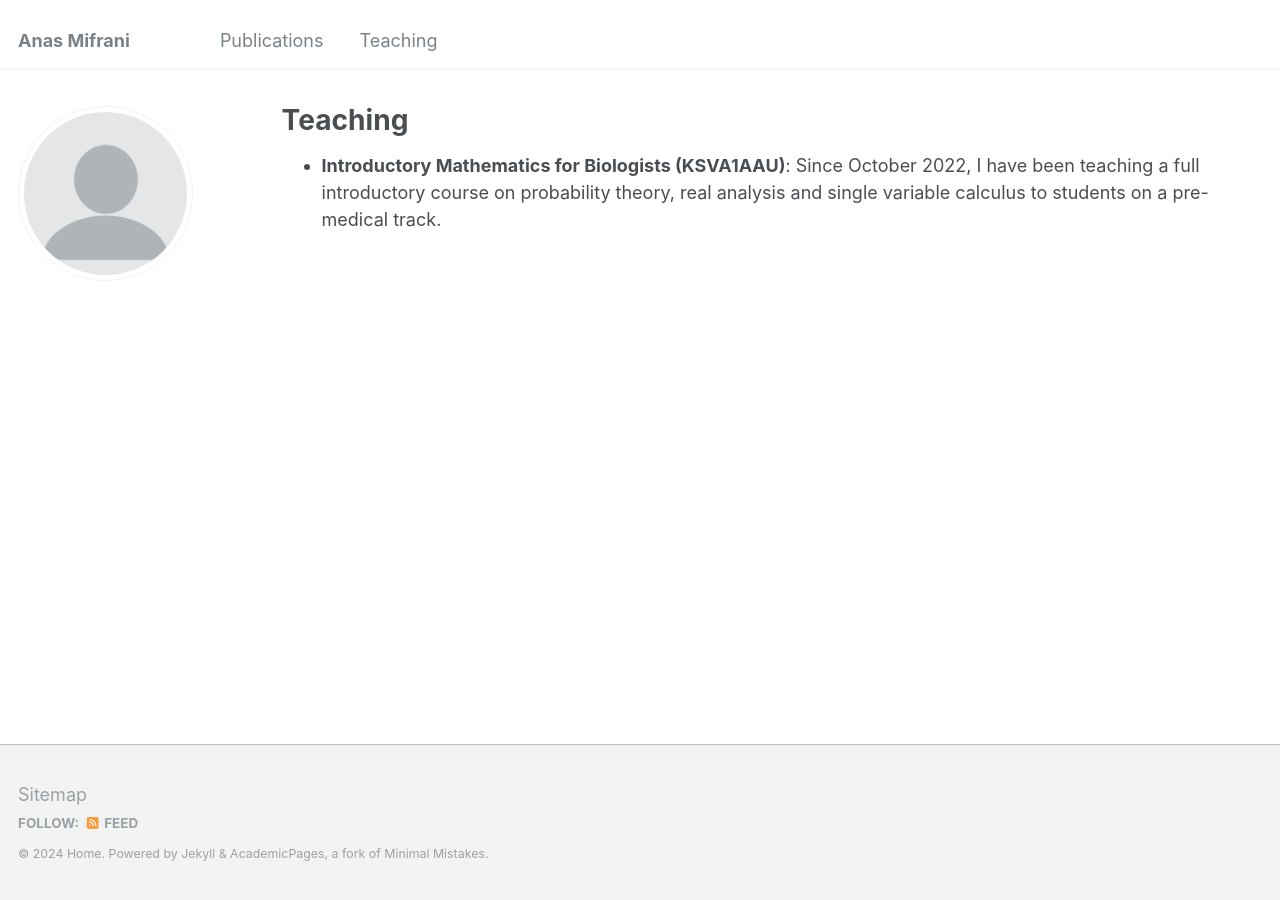
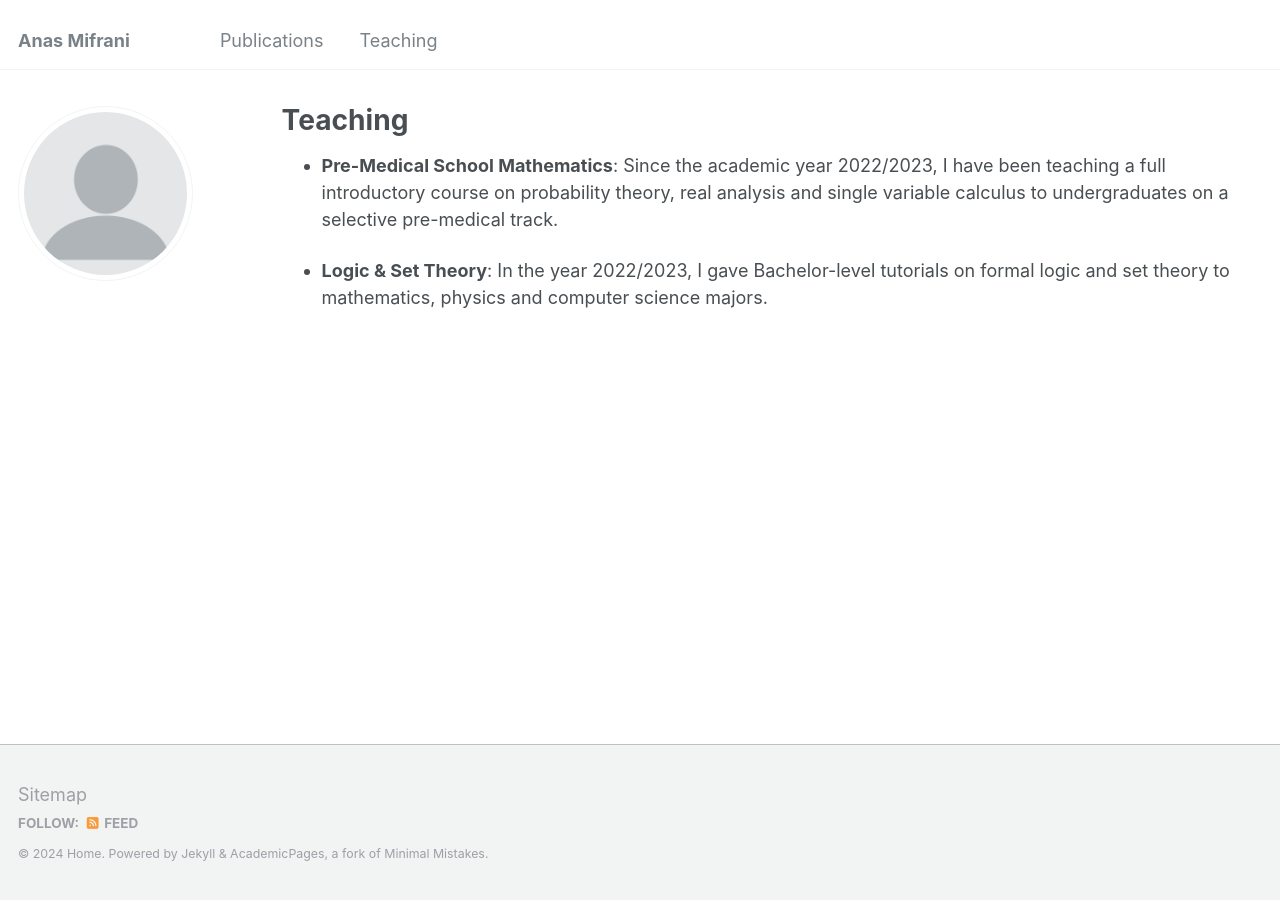
Before and after one commit to anmifrani/anmifrani.github.io, a Jekyll site: the page built from _pages/teaching.md, in a window 1280 px wide. Built offline with Jekyll 4.4.1, drawn with Linux system fonts in a browser that asks for light colours.

Commit message:
Update teaching.md

```diff
--- a/_pages/teaching.md
+++ b/_pages/teaching.md
@@ -5,4 +5,6 @@ permalink: /teaching/
 author_profile: true
 ---
 
-* <b>Introductory Mathematics for Biologists (KSVA1AAU)</b>: Since October 2022, I have been teaching a full introductory course on probability theory, real analysis and single variable calculus to students on a pre-medical track.
+* <b>Pre-Medical School Mathematics</b>: Since the academic year 2022/2023, I have been teaching a full introductory course on probability theory, real analysis and single variable calculus to undergraduates on a selective pre-medical track.
+
+* <b>Logic & Set Theory</b>: In the year 2022/2023, I gave Bachelor-level tutorials on formal logic and set theory to mathematics, physics and computer science majors.
```
